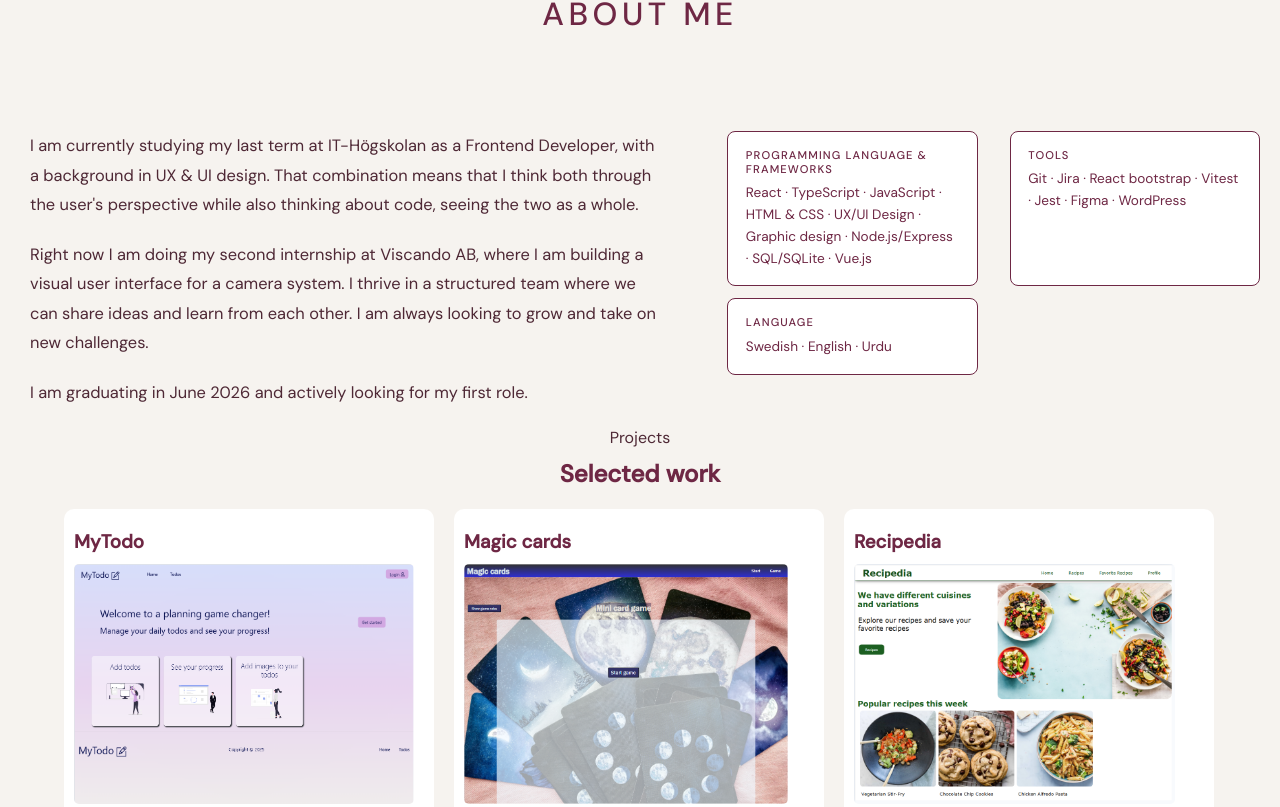
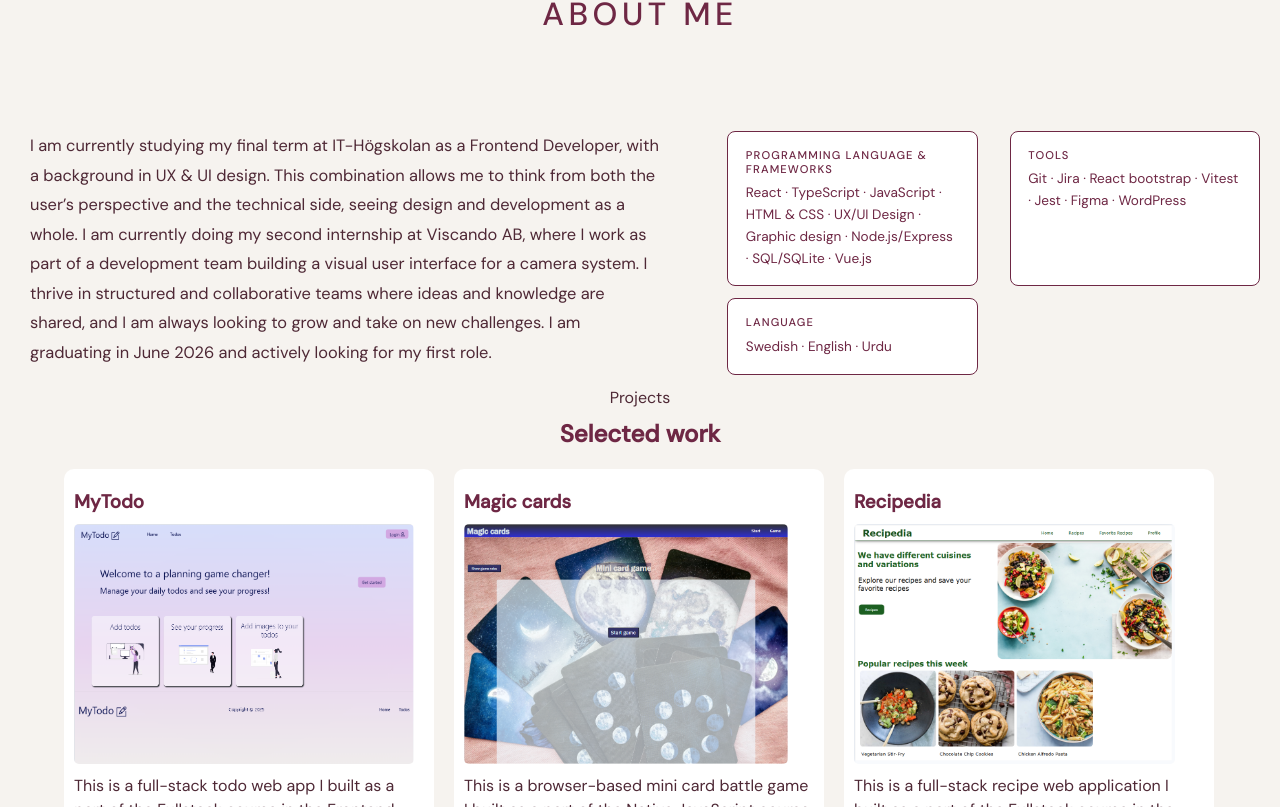
Before and after one commit to maryam891/Portfolio, a React (Vite) app: page / in a window 1280 px wide. Shown: the part 733-1540 px from the top of the page. Built offline with nearby package versions, Linux system fonts and the light colour scheme.

Commit message:
added change to about text

```diff
--- a/src/components/About.tsx
+++ b/src/components/About.tsx
@@ -14,9 +14,9 @@ export default function About() {
       <div className={"about-label"}><h2 >About me</h2></div>
       <div className={"main-about-container"} >
         <div className={"about-text-container"}>
-          <p>I am currently studying my last term at IT-Högskolan as a Frontend Developer, with a background in UX & UI design. That combination means that I think both through the user's perspective while also thinking about code, seeing the two as a whole.</p>
-          <p>Right now I am doing my second internship at Viscando AB, where I am building a visual user interface for a camera system. I thrive in a structured team where we can share ideas and learn from each other. I am always looking to grow and take on new challenges.</p>
-          <p>I am graduating in June 2026 and actively looking for my first role.</p>
+          <p>I am currently studying my final term at IT-Högskolan as a Frontend Developer, with a background in UX & UI design. This combination allows me to think from both the user’s perspective and the technical side, seeing design and development as a whole.
+
+            I am currently doing my second internship at Viscando AB, where I work as part of a development team building a visual user interface for a camera system. I thrive in structured and collaborative teams where ideas and knowledge are shared, and I am always looking to grow and take on new challenges. I am graduating in June 2026 and actively looking for my first role.</p>
         </div>
         <div className={"skills-container"}>
           {skills.map((s) => (
--- a/src/components/Contact.tsx
+++ b/src/components/Contact.tsx
@@ -21,9 +21,7 @@ export default function Contact() {
         </div>
         <div className='contact-icon-links-container'>
           <FaPhoneAlt></FaPhoneAlt>
-          <a href="https://whatsapp.com"
-            target="_blank"
-            rel="noreferrer">
+          <a>
             +46735169242
           </a>
         </div>
```
